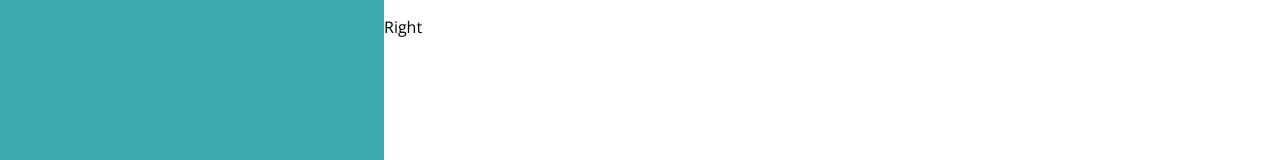
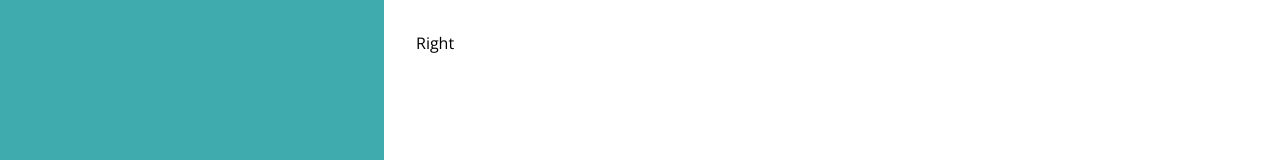
Before and after one commit to agneym/reactjs-workshop, a Gatsby site: page /js in a window 1280 px wide. Shown: the top 160 px of the page. Built offline with nearby package versions, Linux system fonts and the light colour scheme; Gatsby itself is replaced by a stand-in of ours.

Commit message:
correct formatting of right content

```diff
--- a/src/components/splitter/layout.js
+++ b/src/components/splitter/layout.js
@@ -29,6 +29,11 @@ export const RightContent = styled(Content)`
   position: relative;
 `;
 
+export const InsideRight = styled.div`
+  height: calc(100% - 4rem);
+  padding: 1rem 2rem;
+`;
+
 export const Footer = styled.footer`
   height: 4rem;
   position: absolute;
--- a/src/components/splitter/right.js
+++ b/src/components/splitter/right.js
@@ -11,9 +11,10 @@ function Right({ className, path, children, nextLink }) {
     from: { transform: "translateY(-0.4rem)", opacity: 0 },
     delay: 1000,
   });
+  const AnimatedInsideRight = animated(S.InsideRight);
   return (
     <S.RightContent className={className}>
-      <animated.div style={appear}>{children}</animated.div>
+      <AnimatedInsideRight style={appear}>{children}</AnimatedInsideRight>
       <S.Footer>
         <S.FooterContent role="group">
           <p></p>
```
